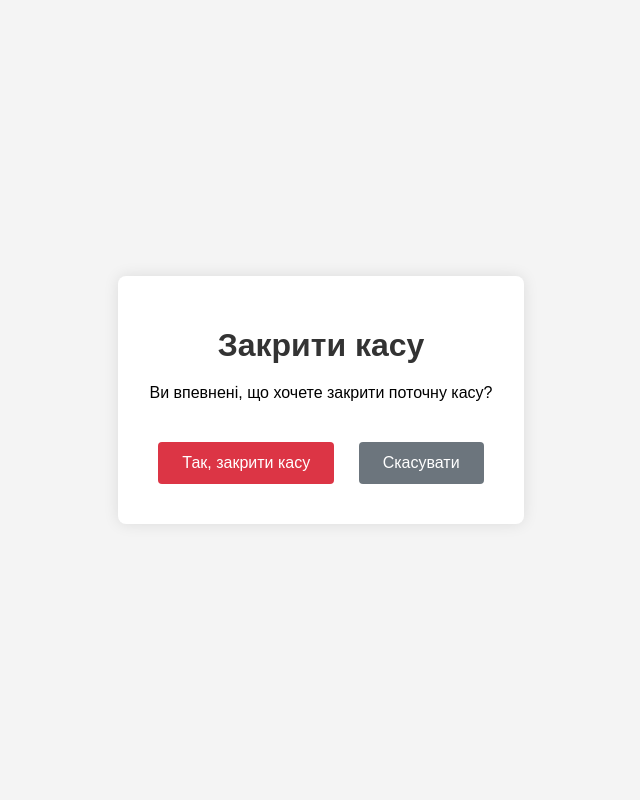
After one commit to DmytroVoronkov/flask-air-commerce, a Flask app: template app/templates/tills/close_till.html in a window 1280 px wide. The commit adds this page. Shown: the whole page, without its empty margins (319-959 px from the left). Run offline with Flask 3, Linux system fonts and the light colour scheme; the template is opened without the code that fills it, so the values that code supplies are empty.

Commit message:
+ fixed till open and closing

```diff
--- a/app/app.py
+++ b/app/app.py
@@ -24,6 +24,7 @@ logger = logging.getLogger(__name__)
 # Инициализация приложения
 app = Flask(__name__)
 app.config.from_object(Config)
+app.config['SECRET_KEY'] = 'your-flask-secret-key-please-change-this'  # Секретний ключ для сесій
 app.config['JWT_SECRET_KEY'] = 'your-secret-key-please-change-this'
 app.config['JWT_TOKEN_LOCATION'] = ['cookies', 'headers']
 app.config['JWT_ACCESS_COOKIE_NAME'] = 'access_token'
@@ -33,7 +34,8 @@ app.config['JWT_ACCESS_COOKIE_PATH'] = '/'
 app.config['JWT_COOKIE_SAMESITE'] = 'Lax'
 jwt = JWTManager(app)
 
-# Логирование инициализации JWT
+# Логирование инициализации ключей
+logger.debug("Инициализация Flask с SECRET_KEY и JWT_SECRET_KEY")
 logger.debug("Инициализация JWTManager с токенами в cookies (access_token) и headers")
 
 db.init_app(app)
--- /dev/null
+++ b/app/templates/tills/close_till.html
@@ -0,0 +1,67 @@
+<!DOCTYPE html>
+<html lang="uk">
+<head>
+    <meta charset="UTF-8">
+    <meta name="viewport" content="width=device-width, initial-scale=1.0">
+    <title>Закрити касу</title>
+    <style>
+        body {
+            font-family: Arial, sans-serif;
+            display: flex;
+            justify-content: center;
+            align-items: center;
+            min-height: 100vh;
+            margin: 0;
+            background-color: #f4f4f4;
+        }
+        .container {
+            background-color: white;
+            padding: 30px;
+            border-radius: 8px;
+            box-shadow: 0 0 15px rgba(0,0,0,0.1);
+            max-width: 400px;
+            text-align: center;
+        }
+        h1 {
+            color: #333;
+            margin-bottom: 20px;
+        }
+        .btn {
+            display: inline-block;
+            padding: 12px 24px;
+            margin: 10px;
+            border: none;
+            border-radius: 4px;
+            text-decoration: none;
+            cursor: pointer;
+            font-size: 16px;
+            transition: background-color 0.3s;
+        }
+        .btn-danger {
+            background-color: #dc3545;
+            color: white;
+        }
+        .btn-danger:hover {
+            background-color: #c82333;
+        }
+        .btn-secondary {
+            background-color: #6c757d;
+            color: white;
+        }
+        .btn-secondary:hover {
+            background-color: #545b62;
+        }
+    </style>
+</head>
+<body>
+    <div class="container">
+        <h1>Закрити касу</h1>
+        <p>Ви впевнені, що хочете закрити поточну касу?</p>
+
+        <form method="POST" style="margin-top: 30px;">
+            <button type="submit" class="btn btn-danger">Так, закрити касу</button>
+            <a href="{{ url_for('web.dashboard') }}" class="btn btn-secondary">Скасувати</a>
+        </form>
+    </div>
+</body>
+</html>
```
Also changed, not shown: app/routes/tills.py (+8 -11 lines), app/templates/dashboard.html (+10 -5 lines).
